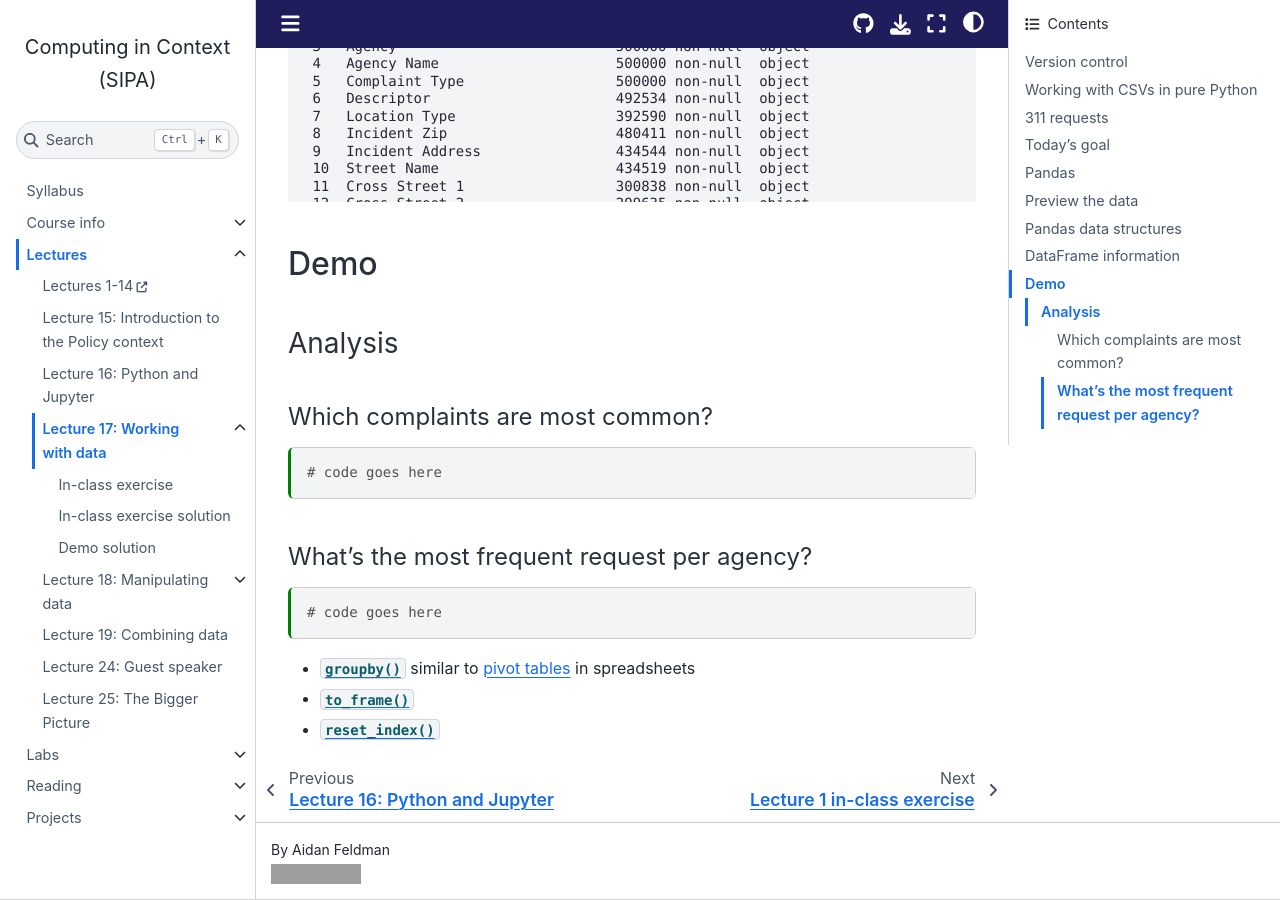
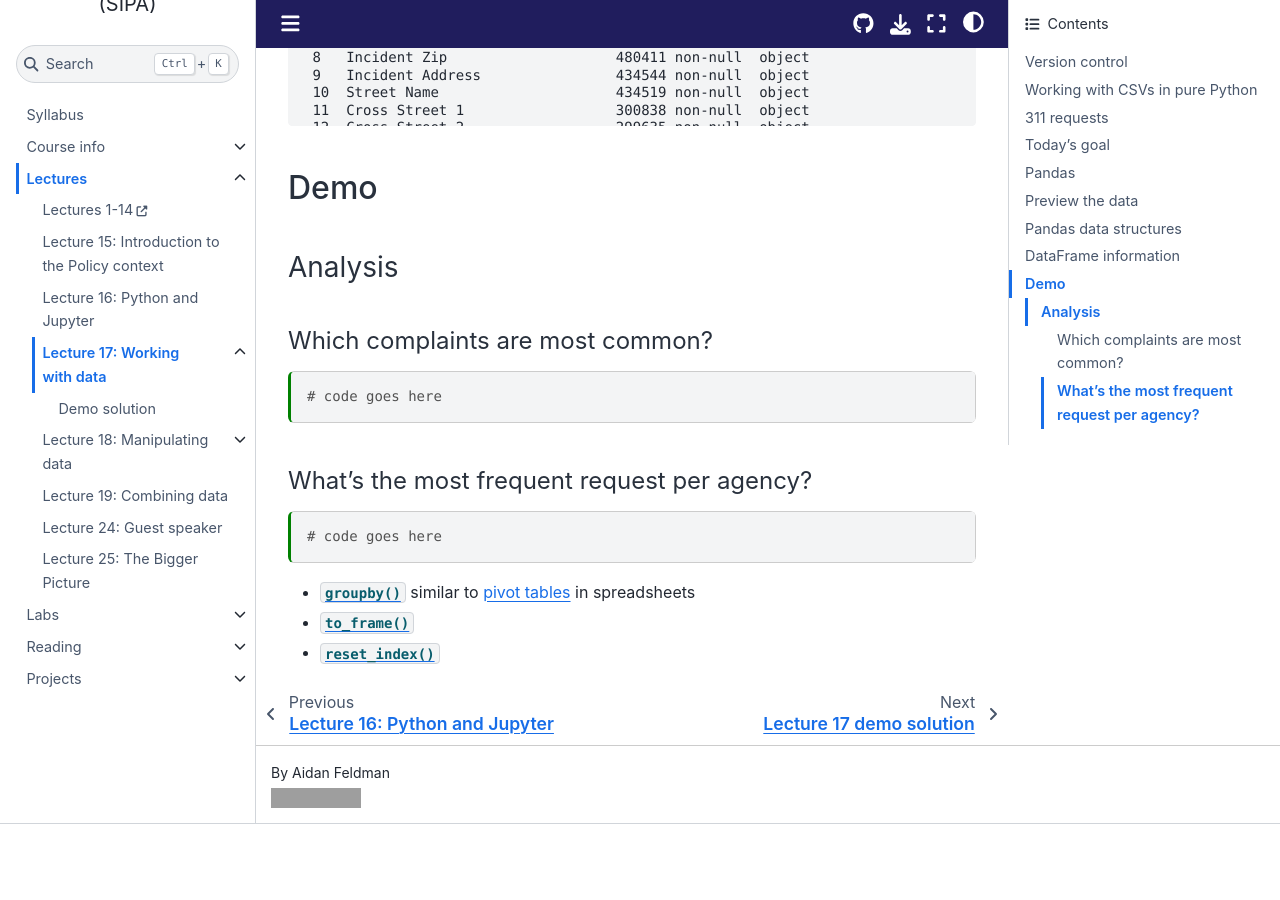
Before and after one commit to afeld/computing-in-context, a Jupyter Book: the page built from lecture_17.ipynb, in a window 1280 px wide and 900 px high, scrolled down 5600 px. Built offline with Jupyter Book 1.0.4 settings and Sphinx 7.4.7 and the Sphinx Book theme 1.1.4, drawn with Linux system fonts in a browser that asks for light colours; pages that are not in the unit, such as notebooks, are missing from menus; comment, search, counter and statistics services are not loaded; after the commit the page ends 6424 px from its top, so only the background shows below that; grey boxes are pictures that could not be loaded.

Commit message:
remove redundant exercise
Lab 17 exercise already exists as Lab 9.

```diff
--- a/_toc.yml
+++ b/_toc.yml
@@ -27,10 +27,6 @@ chapters:
       - file: lecture_16
       - file: lecture_17
         sections:
-          - file: lecture_17_exercise
-            title: In-class exercise
-          - file: lecture_17_exercise_solution
-            title: In-class exercise solution
           - file: lecture_17_demo_solution
             title: Demo solution
       - file: lecture_18
```
Also changed, not shown: lecture_17.ipynb, lecture_17_exercise.ipynb (deleted), lecture_17_exercise_solution.ipynb (deleted).
